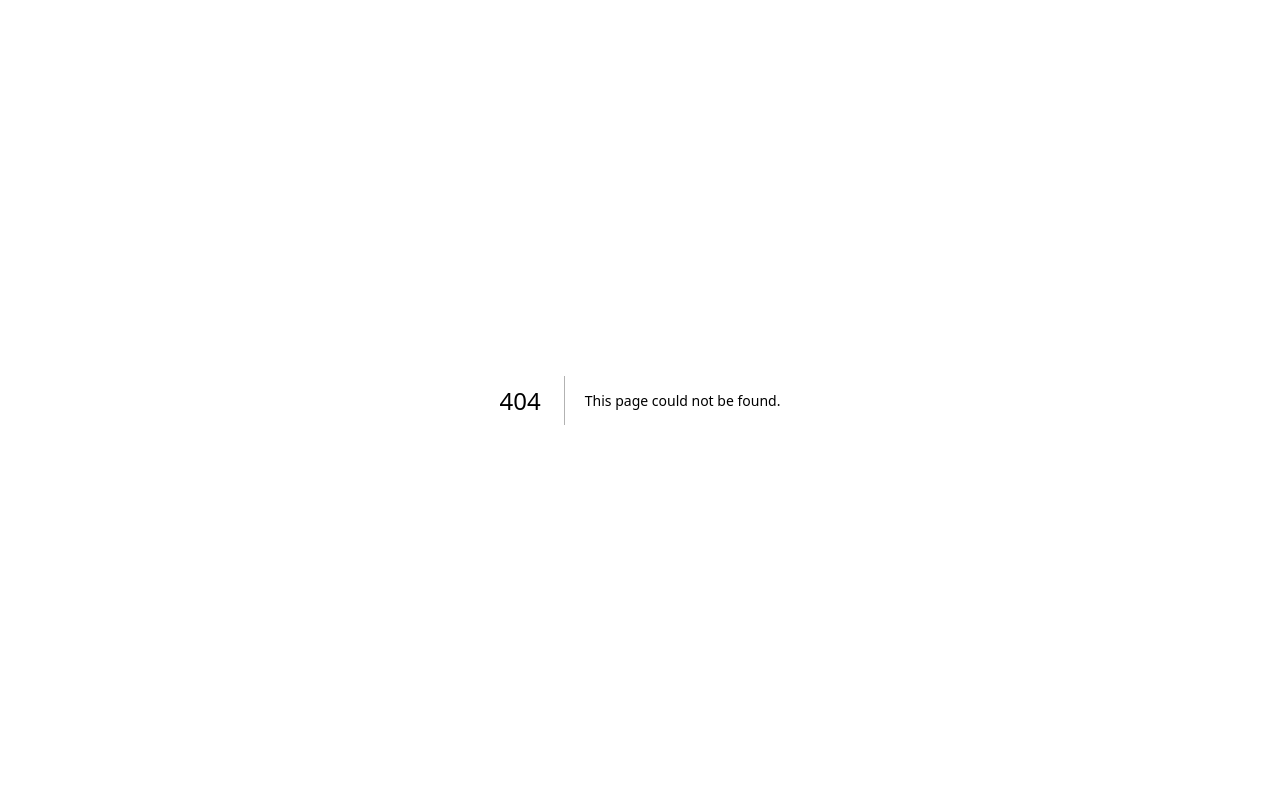
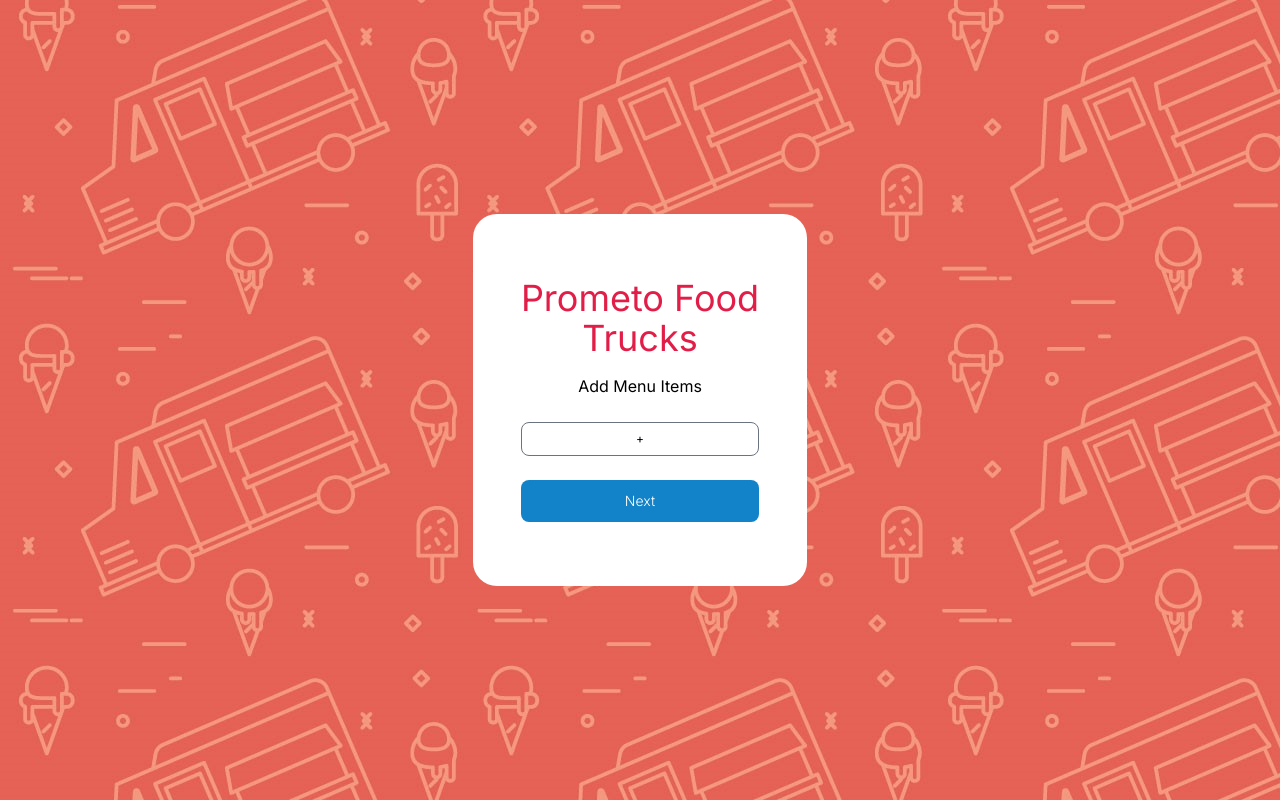
Before and after one commit to fernandog301/prometofoodtrucks, a Next.js app: page /CreateAccount in a window 1280 px wide. Before the commit this address had no page. Built offline with nearby package versions, Linux system fonts and the light colour scheme.

Commit message:
pushing components and use context

```diff
--- /dev/null
+++ b/src/Components/CreateAccount/AddLocation/page.tsx
@@ -0,0 +1,34 @@
+"use client"
+
+import { Button } from 'flowbite-react';
+import React, { useState, useContext } from 'react';
+import Image from 'next/image'
+import { signUpContext } from '@/context/Context';
+
+const AddLocationComponent = () => {
+
+    const handleNext
+  return (
+    <div className='flex justify-center items-center h-full'>
+            <div className="px-12 py-12 bg-white rounded-3xl flex flex-col">
+                <div>
+                    <h1 className=' text-rose-600 text-center text-4xl mt-4'>Prometo Food</h1>
+                    <h1 className=' text-rose-600 text-center text-4xl'>Trucks</h1>
+                </div>
+                <div>
+                    <h2 className="text-center my-4">Add Menu Items</h2>
+                </div>
+                <div id='ItemInputs' className="flex flex-col">
+                </div>
+                <div>
+                    <button className="rounded-lg text-xs w-full my-2 h-customButton" onClick={handleAddItem}>+</button>
+                </div>
+                <div>
+                    <Button className="w-full bg-btn font-light my-4" onClick={handleNext} >Next</Button>
+                </div>
+            </div>
+        </div>
+  )
+}
+
+export default AddLocationComponent
--- /dev/null
+++ b/src/Components/CreateAccount/AddMenuItems/page.tsx
@@ -0,0 +1,78 @@
+"use client"
+
+import { Button } from 'flowbite-react';
+import React, { useState, useContext } from 'react';
+import Image from 'next/image'
+import { signUpContext } from '@/context/Context';
+
+const AddMenuItemsComponent = () => {
+    const { items, setItems, itemPrices, setItemPrices } = useContext(signUpContext);
+    // const [items, setItems] = useState([]);
+    // const [itemPrices, setItemPrices] = useState([]);
+
+    const handleAddItem = () => {
+        setItems([...items, '']); // Add an empty string to the items array
+        console.log(items)
+        console.log(itemPrices)
+    };
+
+    const handleInputChange = (index, event) => {
+        const newItems = [...items];
+        newItems[index] = event.target.value;
+        setItems(newItems);
+    };
+    const handlePriceChange = (index, event) => {
+        const newPrices = [...itemPrices];
+        newPrices[index] = event.target.value;
+        setItemPrices(newPrices);
+    }
+    const handleRemoveItem = (index) => {
+        const newItems = [...items];
+        const newPrices = [...itemPrices];
+        newItems.splice(index, 1);
+        newPrices.splice(index, 1);
+        setItems(newItems);
+        setItemPrices(newPrices);
+    };
+
+    const handleNext = () => {
+        // Handle the next action
+    };
+
+    return (
+        <div className='flex justify-center items-center h-full'>
+            <div className="px-12 py-12 bg-white rounded-3xl flex flex-col">
+                <div>
+                    <h1 className=' text-rose-600 text-center text-4xl mt-4'>Prometo Food</h1>
+                    <h1 className=' text-rose-600 text-center text-4xl'>Trucks</h1>
+                </div>
+                <div>
+                    <h2 className="text-center my-4">Add Menu Items</h2>
+                </div>
+                <div id='ItemInputs' className="flex flex-col">
+                    {items.map((item, index) => (
+                        <div className='flex gap-1' key={index}>
+                            <input className="rounded-lg text-xs w-10/12 my-2" placeholder={`Menu Item ${index + 1}`} type="text" value={item} onChange={(e) => handleInputChange(index, e)} />
+                            <div className='flex h-customButton rounded-lg my-2 items-center px-2 w-2/12'>
+                                <Image src={'/currency-dollar.svg'} alt='' width={12} height={12} className=' h-3'/>
+                                <input onKeyDown={(evt) => ["e", "E", "+", "-"].includes(evt.key) && evt.preventDefault()} className="text-xs w-full outline-none rounded-lg pl-0 focus:ring-transparent focus:border-transparent border-transparent h-full noArrow" type="number" placeholder='' value={itemPrices[index] || ''} onChange={(e) => handlePriceChange(index, e)} />
+                            </div>
+
+                            <button className="rounded-lg text-xs w-auto my-2" onClick={() => handleRemoveItem(index)}>
+                                <Image src={'/minus-circle-fill.svg'} alt='' width={32} height={32} />
+                            </button>
+                        </div>
+                    ))}
+                </div>
+                <div>
+                    <button className="rounded-lg text-xs w-full my-2 h-customButton" onClick={handleAddItem}>+</button>
+                </div>
+                <div>
+                    <Button className="w-full bg-btn font-light my-4" onClick={handleNext} >Next</Button>
+                </div>
+            </div>
+        </div>
+    );
+};
+
+export default AddMenuItemsComponent;
--- /dev/null
+++ b/src/app/CreateAccount/page.tsx
@@ -0,0 +1,14 @@
+import AddMenuItemsComponent from '@/Components/CreateAccount/AddMenuItems/page'
+import { SignUpProvider } from '@/context/Context'
+import React from 'react'
+
+const CreateAccount = () => {
+  return (
+    <SignUpProvider>
+        <AddMenuItemsComponent />
+    </SignUpProvider>
+
+  )
+}
+
+export default CreateAccount
--- a/src/app/Login/page.tsx
+++ b/src/app/Login/page.tsx
@@ -4,7 +4,7 @@ import { Button, Card } from 'flowbite-react'
 import { useRouter } from 'next/navigation'
 import React, { useState } from 'react'
 import { createAccount, getLoggedInUserData, login } from '../utils/DataServices'
-import { IToken } from '../interfaces/interfaces'
+import { IToken } from '../../interfaces/interfaces'
 
 const LogInComponent = () => {
 
--- a/src/app/globals.css
+++ b/src/app/globals.css
@@ -57,3 +57,18 @@ img, video {
 .map-bg {
   background-color: #ece9e6;
 }
+
+.h-customButton {
+  height: 34px;
+  border: 1px #6B7280 solid !important;
+}
+.noBorder, .noBorder:focus {
+  outline: transparent !important;
+  border: transparent !important;
+}
+.noArrow::-webkit-inner-spin-button, .noArrow::-webkit-outer-spin-button {
+  -webkit-appearance: none;
+}
+.noArrow {
+  -moz-appearance: textfield;
+}
--- a/src/app/utils/DataServices.ts
+++ b/src/app/utils/DataServices.ts
@@ -1,4 +1,4 @@
-import { IToken, IUserData, IUserInfo, IUserLogin } from "../interfaces/interfaces";
+import { IToken, IUserData, IUserInfo, IUserLogin } from "../../interfaces/interfaces";
 
 const url = 'https://prometowebapi.azurewebsites.net/';
 
--- /dev/null
+++ b/src/context/Context.tsx
@@ -0,0 +1,44 @@
+"use client";
+
+import { IUserSignUpContext } from "@/interfaces/interfaces";
+import { createContext, useContext, useState } from "react";
+
+export const signUpContext = createContext<IUserSignUpContext>(
+    {} as IUserSignUpContext
+);
+
+export const SignUpProvider = ({ children }: { children: React.ReactNode }) => {
+    const [username, setUsername] = useState("");
+    const [password, setPassword] = useState("");
+    const [email, setEmail] = useState("");
+    const [foodTruckName, setFoodTruckName] = useState("");
+    const [items, setItems] = useState<string[]>([]);
+    const [itemPrices, setItemPrices] = useState<number[]>([]);
+    const aDiv = <div>hi</div>;
+
+    return (
+        <signUpContext.Provider
+            value={{
+                username,
+                setUsername,
+                password,
+                setPassword,
+                email,
+                setEmail,
+                foodTruckName,
+                setFoodTruckName,
+                items,
+                setItems,
+                itemPrices,
+                setItemPrices,
+                aDiv
+            }}
+        >
+            {children}
+        </signUpContext.Provider>
+    );
+};
+
+export const useSignUpContext = () => {
+    return useContext(signUpContext);
+};
--- /dev/null
+++ b/src/interfaces/interfaces.ts
@@ -0,0 +1,55 @@
+export interface ITruckPage {
+    userID: number
+    truckName: string
+    date: string
+    description: string
+    image: string
+    categories: string
+    isPublished: boolean
+    isDeleted: boolean
+}
+
+export interface IToken {
+    token: string
+}
+
+export interface IUserInfo {
+    username: string
+    password: string
+    foodTruckName: string
+}
+export interface IUserLogin {
+    username: string
+    password: string
+}
+
+export interface IUserData {
+    userId: number
+    foodTruckName: string
+}
+
+export interface IUserSignUp {
+    username: string
+    password: string
+    foodTruckName: string
+    menuItems: {
+        itemName: string[]
+        itemPrice: number[]
+    }
+}
+
+export interface IUserSignUpContext {
+    username: string
+    setUsername: (username: string) => void
+    password: string
+    setPassword: (password: string) => void
+    email: string
+    setEmail: (email: string) => void
+    foodTruckName: string
+    setFoodTruckName: (foodTruckName: string) => void
+    items: string[]
+    setItems: (items: string[]) => void
+    itemPrices: number[]
+    setItemPrices: (itemPrices: number[]) => void
+    aDiv: any
+}
```
Also changed, not shown: src/app/interfaces/interfaces.ts (deleted, +0 -29 lines), src/app/utils/fakeData.json (added, +43 -0 lines), public/currency-dollar.svg (added), public/minus-circle-fill.svg (added).
